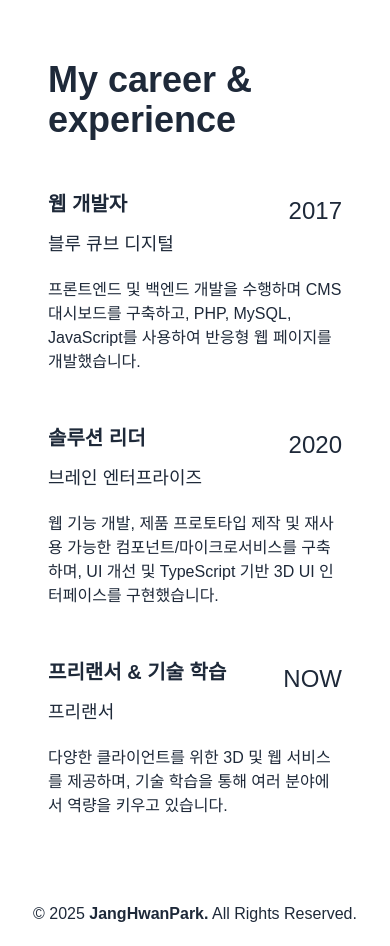
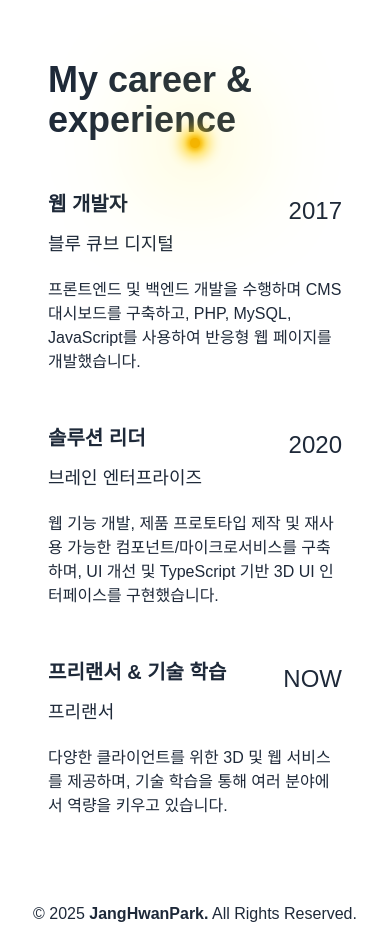
Before and after one commit to JangHwanPark/JangHwan-Portfolio, a React (Vite) app: page /about in a window 390 px wide. Shown: the part 7540-8486 px from the top of the page. Built offline with nearby package versions, Linux system fonts and the light colour scheme; a web font is replaced by a local one.

Commit message:
:bug: fix - 타임라인 점(dot)이 선을 따라 정확히 이동하도록 애니메이션 오차 수정
- requestAnimationFrame을 사용하여 요소 크기 정확하게 측정
- offsetHeight로 높이 계산 방식 개선

```diff
--- a/src/components/TimeLine/TimeLine.tsx
+++ b/src/components/TimeLine/TimeLine.tsx
@@ -21,11 +21,10 @@ const TimeLine = forwardRef<HTMLDivElement, TimeLineProps>(({
   return (
     <div ref={ref} className="relative flex flex-col mx-auto">
       {/* 타임라인 선 */}
-      <div ref={timelineRef} className="absolute top-[-50px] -left-3 md:-left-10 lg:left-1/2 transform -translate-x-1/2 w-[3px] h-full bg-gradient-to-t dark:from-[#F4B400] from-dark-bg via-accent to-transparent"></div>
+      <div ref={timelineRef} className="absolute top-[-50px] -left-3 md:-left-10 lg:left-1/2 transform -translate-x-1/2 w-[3px] h-full bg-gradient-to-t dark:from-[#F4B400] from-white-bg bg-[#F4B400] via-accent to-transparent"></div>
 
       {/* 타임라인 요소 */}
-      <div ref={dotRef} className="absolute bottom-0 left-1/2 transform -translate-x-1/2 dark:bg-[#ffd700] w-[10px] h-[10px] rounded-full dark:shadow-[0_0_5px_2px_#ffd700,0_0_15px_8px_#ffcc00,0_0_110px_20px_#ffeb3b]"></div>
-
+      <div ref={dotRef} className="absolute top-[-50px] left-1/2 transform -translate-x-1/2 dark:bg-[#ffd700] from-dark-bg bg-[#F4B400] w-[10px] h-[10px] rounded-full dark:shadow-[0_0_5px_2px_#ffd700,0_0_15px_8px_#ffcc00,0_0_110px_20px_#ffeb3b] shadow-[0_0_5px_2px_#F4B400,0_0_15px_8px_#ffcc00,0_0_110px_20px_#ffeb3b]"></div>
 
       {/* 경력 항목 */}
       <ul className="space-y-12 md:space-y-16 lg:space-y-32">
--- a/src/layout/RootLayout.tsx
+++ b/src/layout/RootLayout.tsx
@@ -49,7 +49,7 @@ const RootLayout = () => {
             firstClass='w-7/12 ml-56'
             lastClass='w-full ml-56'/>
           <Project />
-          <ProjectDetail/>
+          {/*<ProjectDetail/>*/}
           <LinearLine className='w-6/12 mt-32'/>
           <Experience />
         </main>
--- a/src/pages/Experience.tsx
+++ b/src/pages/Experience.tsx
@@ -33,27 +33,36 @@ const experienceData = [
 
 const Experience = () => {
   gsap.registerPlugin(ScrollTrigger);
-  const timelineRef = useRef(null);
-  const dotRef = useRef(null);
+  const timelineRef = useRef<HTMLDivElement>(null);
+  const dotRef = useRef<HTMLDivElement>(null);
   const { sections } = useScroll();
 
   useGSAP(() => {
+    if (!timelineRef.current || !dotRef.current) return;
+
+    // 타임라인의 실제 높이, 점의 크기 가져오기
+    const timelineHeight = timelineRef.current.offsetHeight;
+    const dotHeight = dotRef.current.offsetHeight;
+
     const timeline = gsap.timeline({
       scrollTrigger: {
         trigger: sections.experience.current,
         start: '30% center',
-        end: '180% bottom',
-        scrub: true,
+        // end: '180% bottom',
+        end: `+=${timelineHeight}`,
+        scrub: true
       }
     });
     timeline.fromTo(
       timelineRef.current,
       { height: "0%", opacity: 0 },
-      { height: '130%', opacity: 1, duration: 1.2, ease: 'power2.out' },
+      // { height: '130%', opacity: 1, duration: 1.2, ease: 'power2.out' },
+      { height: `${timelineHeight}px`, opacity: 1, duration: 1.2, ease: 'power2.out' },
     ).fromTo(
       dotRef.current,
-      { y: 0 },
-      { y: 100, ease: 'none' },
+      { y: '0px' },
+      { y: `${timelineHeight - dotHeight}px`, ease: 'none' },
+      '<' // dot이 타임라인과 동시에 이동
     );
   }, [sections.experience]);
 
```
